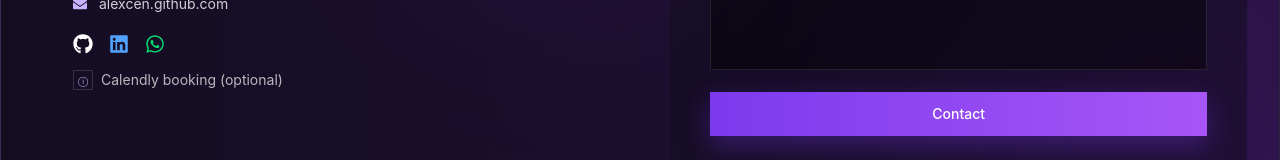
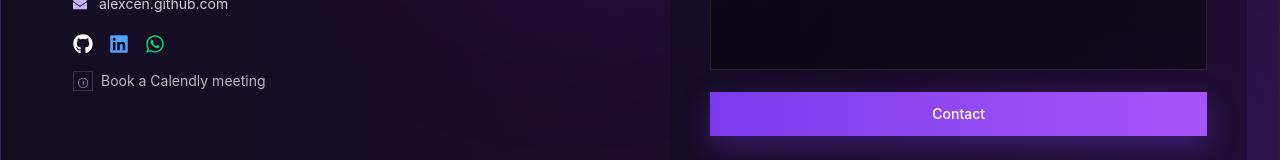
Before and after one commit to Winney360/Winfred-Nkatha-Portfolio, a React (Vite) app in the folder client/: page / in a window 1280 px wide. Shown: the part 5793-5953 px from the top of the page. Built offline with nearby package versions, Linux system fonts and the light colour scheme; no server answers.

Commit message:
refactor(SocialProof): update class names for improved styling consistency

```diff
--- a/client/src/sections/Contact.jsx
+++ b/client/src/sections/Contact.jsx
@@ -6,6 +6,7 @@ import { FaGithub, FaLinkedin, FaEnvelope, FaWhatsapp } from "react-icons/fa";
 const EMAILJS_SERVICE_ID = import.meta.env.VITE_EMAILJS_SERVICE_ID;
 const EMAILJS_TEMPLATE_ID = import.meta.env.VITE_EMAILJS_TEMPLATE_ID;
 const EMAILJS_PUBLIC_KEY = import.meta.env.VITE_EMAILJS_PUBLIC_KEY;
+const CALENDLY_URL = import.meta.env.VITE_CALENDLY_URL || "https://calendly.com/";
 
 const socialLinks = [
   {
@@ -107,12 +108,17 @@ const Contact = () => {
               ))}
             </div>
 
-            <div className="flex items-center gap-2 text-sm text-white/70">
+            <a
+              href={CALENDLY_URL}
+              target="_blank"
+              rel="noopener noreferrer"
+              className="inline-flex items-center gap-2 text-sm text-white/70 transition-colors hover:text-white"
+            >
               <span className="inline-flex h-5 w-5 items-center justify-center border border-white/15 text-[10px] text-[#c9b3ff]">
                 ⓘ
               </span>
-              <span>Calendly booking (optional)</span>
-            </div>
+              <span>Book a Calendly meeting</span>
+            </a>
           </div>
         </motion.div>
 
--- a/client/src/sections/Experience.jsx
+++ b/client/src/sections/Experience.jsx
@@ -69,7 +69,7 @@ const Experience = () => {
                   transition={{ delay: idx * 0.08, duration: 0.65, ease: "easeOut" }}
                   className="relative grid items-start gap-4 md:grid-cols-2 md:gap-x-16"
                 >
-                  <div className={`order-2 md:order-none ${isLeft ? "md:col-start-1 md:justify-self-end md:text-right" : "md:col-start-2 md:justify-self-start"}`}>
+                  <div className={`order-2 md:order-0 ${isLeft ? "md:col-start-1 md:justify-self-end md:text-right" : "md:col-start-2 md:justify-self-start"}`}>
                     <div className="mx-auto max-w-md">
                       <div className={`mb-3 flex items-center gap-3 ${isLeft ? "justify-start md:flex-row-reverse" : "justify-start"}`}>
                         <div className="flex h-9 w-9 shrink-0 items-center justify-center rounded-md border border-white/10 bg-white shadow-[0_8px_20px_rgba(0,0,0,0.25)]">
--- a/client/src/sections/SocialProof.jsx
+++ b/client/src/sections/SocialProof.jsx
@@ -71,7 +71,7 @@ const SocialProof = () => {
           whileInView={{ opacity: 1, y: 0 }}
           viewport={{ once: true, amount: 0.6 }}
           transition={{ duration: 0.6, ease: "easeOut" }}
-          className="rounded-2xl border border-slate-700/80 bg-gradient-to-b from-slate-900/95 to-[#081326] p-5 shadow-[0_10px_35px_rgba(2,8,23,.45)]"
+          className="rounded-2xl border border-slate-700/80 bg-linear-to-b from-slate-900/95 to-[#081326] p-5 shadow-[0_10px_35px_rgba(2,8,23,.45)]"
         >
           {testimonials.map((t, idx) => (
             <div key={t.name}>
@@ -150,7 +150,7 @@ const SocialProof = () => {
               {githubDarkTheme.dark.map((color) => (
                 <span
                   key={color}
-                  className="h-[9px] w-[9px] rounded-[2px]"
+                  className="h-2.25 w-2.25 rounded-xs"
                   style={{ backgroundColor: color }}
                 />
               ))}
```
